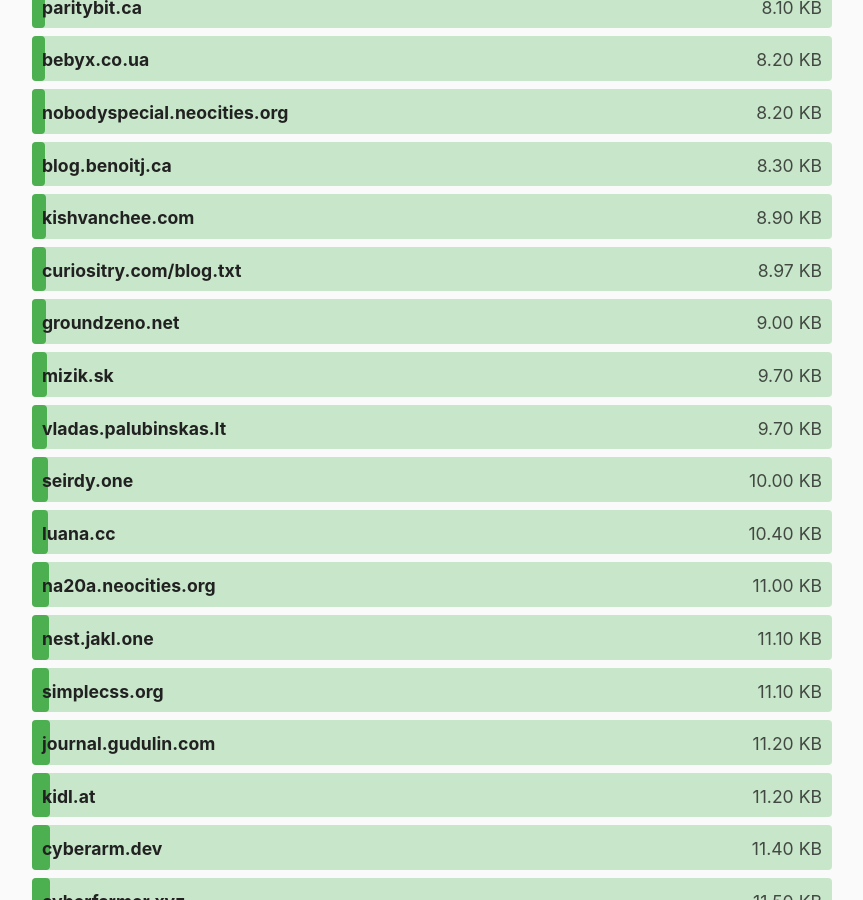
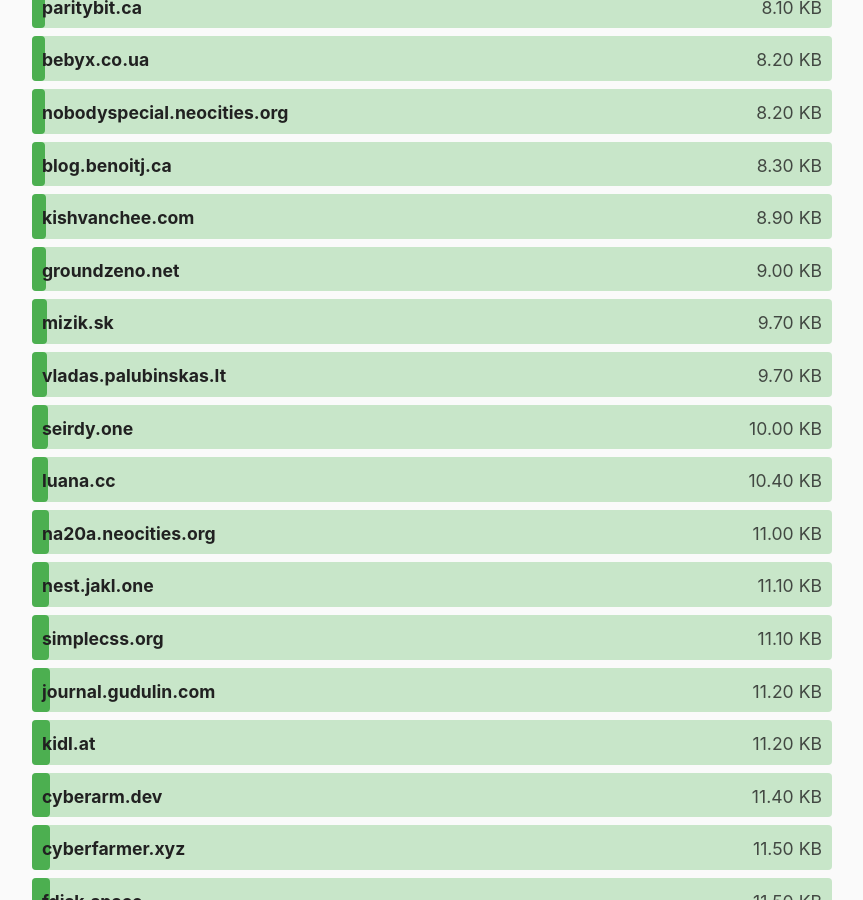
Before and after one commit to kevquirk/512kb.club, a Jekyll site: the page built from index.md, in a window 1280 px wide and 900 px high, scrolled down 3114 px. Shown: the whole window, without its empty margins (208-1071 px from the left). Built offline with Jekyll 4.4.1, drawn with Linux system fonts in a browser that asks for light colours; some of the changed text lies outside the part shown.

Commit message:
Add curiositry.com

```diff
--- a/_data/sites.yml
+++ b/_data/sites.yml
@@ -293,9 +293,9 @@
   size: 60.0
   last_checked: 2021-09-25
 
-- domain: curiositry.com/blog.txt
-  url: https://www.curiositry.com/blog.txt
-  size: 8.97
+- domain: curiositry.com
+  url: https://www.curiositry.com/
+  size: 189
   last_checked: 2021-10-29
 
 - domain: cyber-diocletian.github.io
```
